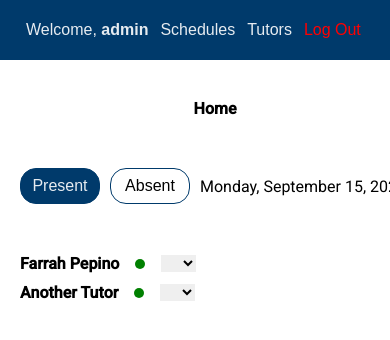
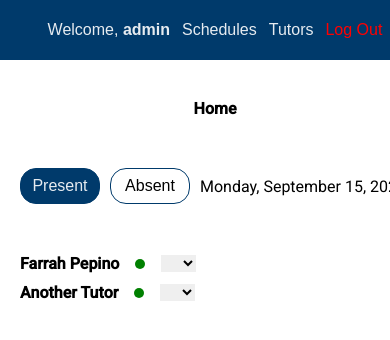
Before and after one commit to farrahpepino/attendance-software, an Angular app in the folder client/: page / in a window 390 px wide. Shown: the top 340 px of the page. Built offline with nearby package versions, Linux system fonts and the light colour scheme.

Commit message:
improved ui

```diff
--- a/client/src/app/components/navbar/navbar.component.css
+++ b/client/src/app/components/navbar/navbar.component.css
@@ -1,4 +1,5 @@
 div{
     background-color: #003A6B;
     padding: 20px;
+    width: 100%;
 }
--- a/client/src/styles.css
+++ b/client/src/styles.css
@@ -186,3 +186,9 @@ select{
 .white{
     color: rgb(255,255,255, 0.9);
 }
+
+@media (max-width: 850px){
+    body{
+        text-align: center;
+    }
+}
```
